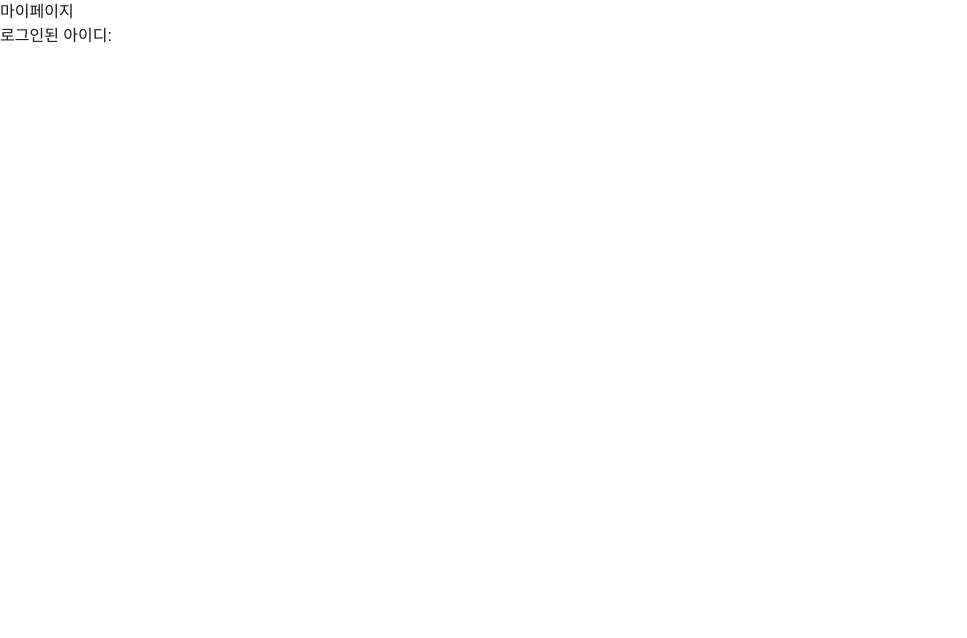
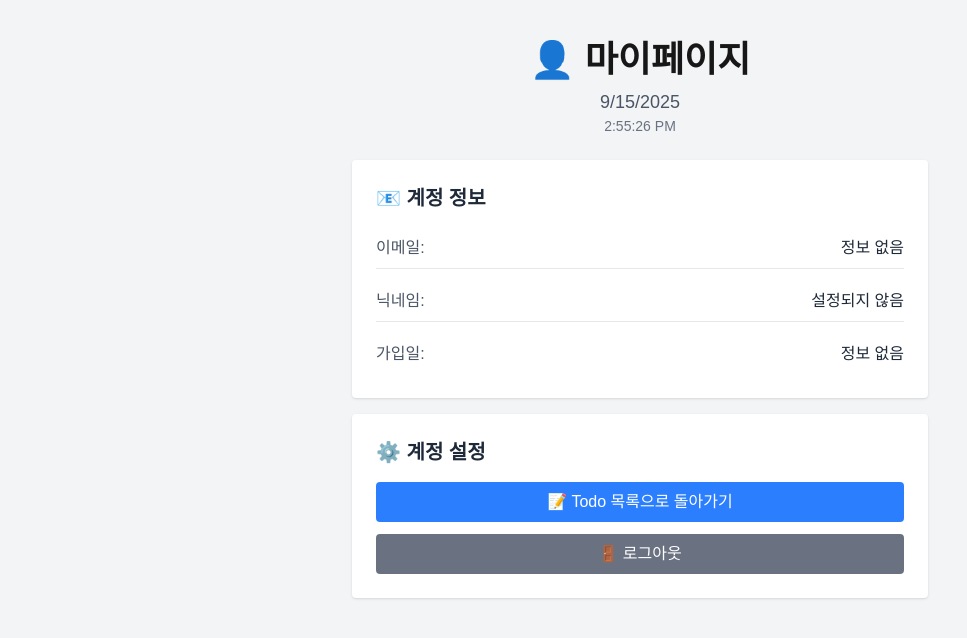
Before and after one commit to SeYoungYee/TodoList, a Next.js app: page /mypage in a window 1280 px wide. Shown: the top 638 px of the page, without its empty margins (0-967 px from the left). Built offline with nearby package versions, Linux system fonts and the light colour scheme; no server answers.

Commit message:
마이페이지 디자인

```diff
--- a/src/app/mypage/page.tsx
+++ b/src/app/mypage/page.tsx
@@ -2,21 +2,90 @@
 
 import { useState, useEffect } from "react";
 import { supabase } from "@/lib/supabase";
+import { useRouter } from "next/navigation";
+
 const MyPage = () => {
     const [loginUser, setLoginUser] = useState<any>("");
+    const [now, setNow] = useState(new Date());
+    const router = useRouter();
 
     useEffect(() => {
         const fetchUser = async () => {
             const { data } = await supabase.auth.getUser();
+            console.log("데이터", data.user);
             setLoginUser(data.user);
         };
         fetchUser();
     }, []);
 
+    useEffect(() => {
+        const timer = setInterval(() => {
+            setNow(new Date());
+        }, 1000);
+        return () => clearInterval(timer);
+    }, []);
+
+    const formatDate = (dateString: string) => {
+        const date = new Date(dateString);
+        return date.toLocaleDateString('ko-KR', {
+            year: 'numeric',
+            month: 'long',
+            day: 'numeric',
+            hour: '2-digit',
+            minute: '2-digit'
+        });
+    };
+
     return (
-        <div>
-            <h1>마이페이지</h1>
-            <h2>로그인된 아이디: {loginUser?.email}</h2>
+        <div className="flex flex-col items-center min-h-screen py-10 px-4 bg-gray-100">
+            <h1 className="text-4xl font-bold mb-2">👤 마이페이지</h1>
+            <h2 className="text-lg text-gray-600">{now.toLocaleDateString()}</h2>
+            <h2 className="text-sm text-gray-500 mb-6">{now.toLocaleTimeString()}</h2>
+
+            <div className="w-full max-w-xl">
+                <div className="bg-white p-6 rounded shadow mb-4">
+                    <h3 className="text-xl font-semibold mb-4 text-gray-800">📧 계정 정보</h3>
+                    <div className="space-y-3">
+                        <div className="flex justify-between items-center py-2 border-b border-gray-200">
+                            <span className="text-gray-600 font-medium">이메일:</span>
+                            <span className="text-gray-800">{loginUser?.email || "정보 없음"}</span>
+                        </div>
+                        <div className="flex justify-between items-center py-2 border-b border-gray-200">
+                            <span className="text-gray-600 font-medium">닉네임:</span>
+                            <span className="text-gray-800">{loginUser?.nickname || "설정되지 않음"}</span>
+                        </div>
+                        <div className="flex justify-between items-center py-2">
+                            <span className="text-gray-600 font-medium">가입일:</span>
+                            <span className="text-gray-800">
+                                {loginUser?.created_at ? formatDate(loginUser.created_at) : "정보 없음"}
+                            </span>
+                        </div>
+                    </div>
+                </div>
+
+                <div className="bg-white p-6 rounded shadow mb-4">
+                    <h3 className="text-xl font-semibold mb-4 text-gray-800">⚙️ 계정 설정</h3>
+                    <div className="space-y-3">
+                        <button
+                            className="w-full bg-blue-500 text-white px-4 py-2 rounded hover:bg-blue-600 transition-colors"
+                            onClick={() => router.push("/")}
+                        >
+                            📝 Todo 목록으로 돌아가기
+                        </button>
+                        <button
+                            className="w-full bg-gray-500 text-white px-4 py-2 rounded hover:bg-gray-600 transition-colors"
+                            onClick={() => {
+                                if (confirm("정말 로그아웃하시겠습니까?")) {
+                                    supabase.auth.signOut();
+                                    router.push("/signin");
+                                }
+                            }}
+                        >
+                            🚪 로그아웃
+                        </button>
+                    </div>
+                </div>
+            </div>
         </div>
     )
 }
```
